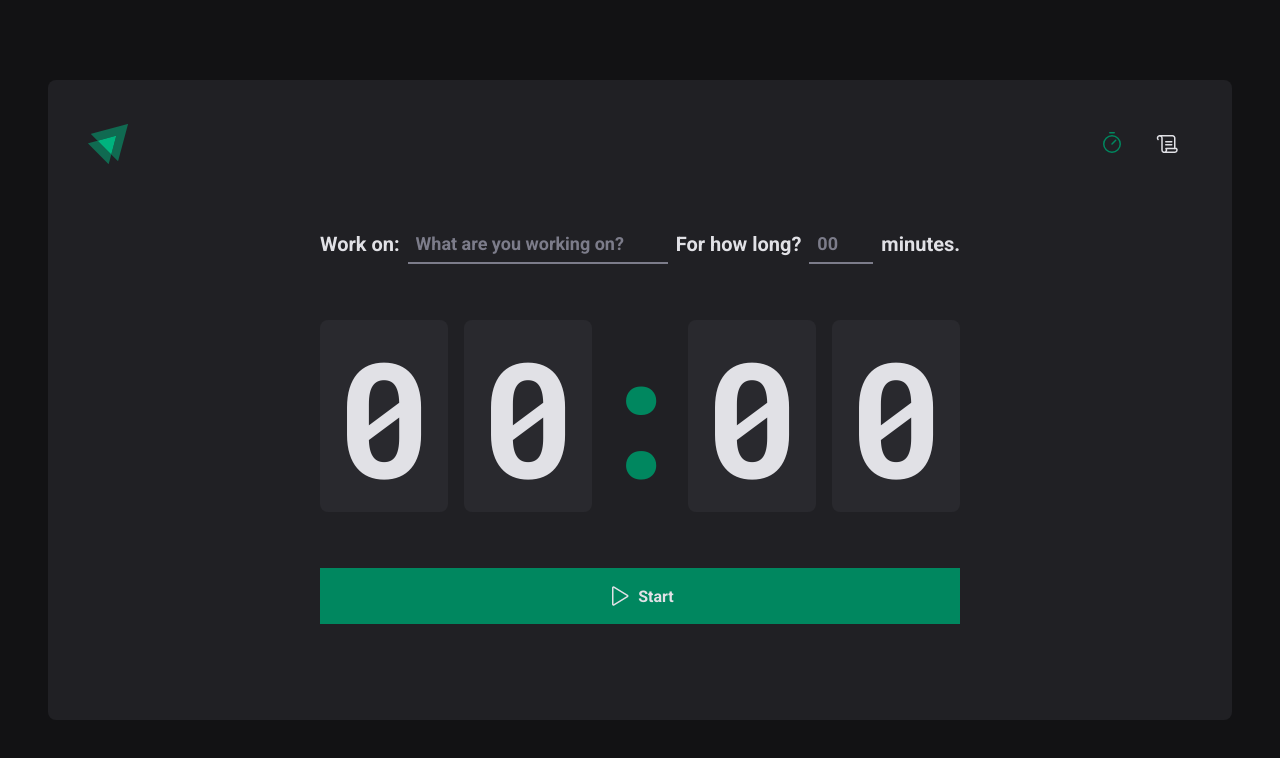
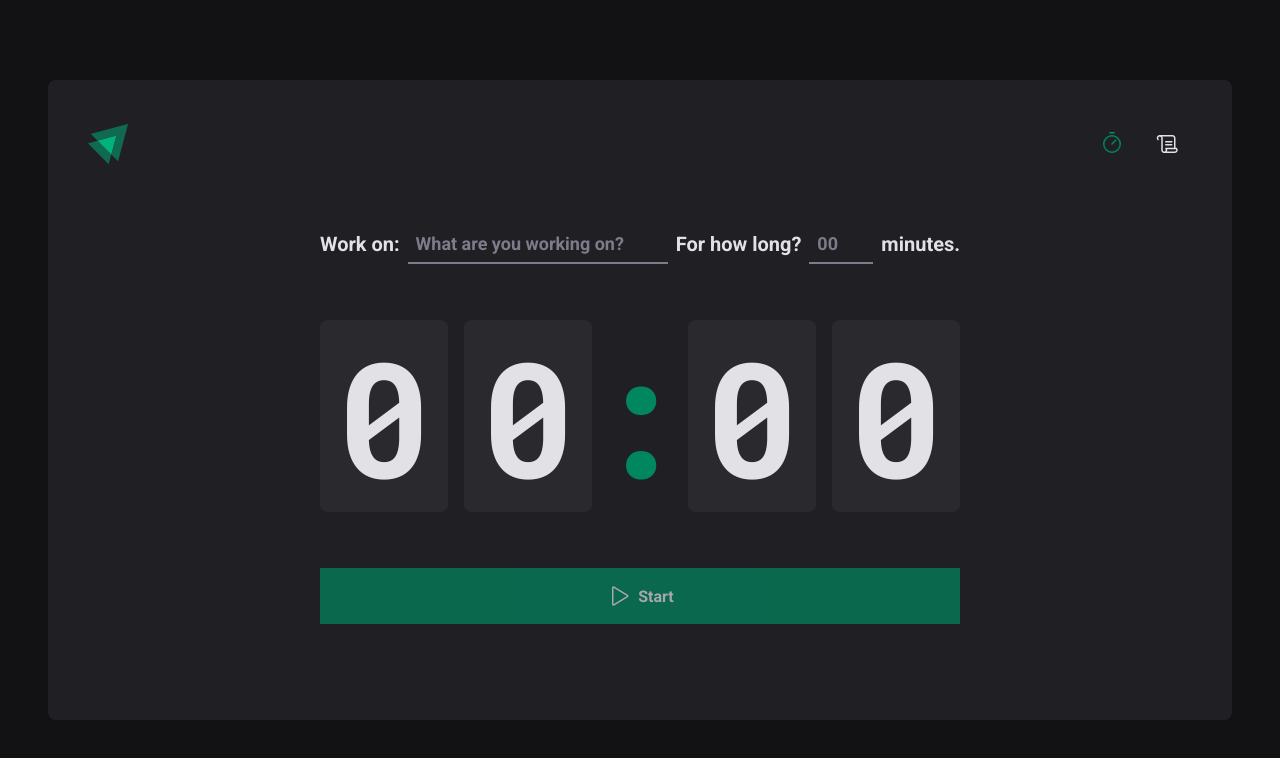
Before and after one commit to tatacsd/pomodoro-app, a React (Vite) app: page / in a window 1280 px wide. Shown: the top 758 px of the page. Built offline with nearby package versions, Linux system fonts and the light colour scheme.

Commit message:
adds reack-hook-form to the project and implements task input

```diff
--- a/package.json
+++ b/package.json
@@ -14,6 +14,7 @@
     "phosphor-react": "^1.4.1",
     "react": "^18.2.0",
     "react-dom": "^18.2.0",
+    "react-hook-form": "^7.39.7",
     "react-router-dom": "^6.4.3",
     "styled-components": "^5.3.6"
   },
--- a/src/pages/Home/index.tsx
+++ b/src/pages/Home/index.tsx
@@ -1,4 +1,5 @@
 import { Play } from 'phosphor-react';
+import { useForm } from 'react-hook-form';
 import {
   CountdownContainer,
   FormContainer,
@@ -10,9 +11,19 @@
 } from './styles';
 
 export function Home() {
+  const { register, handleSubmit, watch } = useForm();
+
+  const task = watch('task');
+  const minutsAmount = watch('minutsAmount');
+  const isSubmitDisabled = !task;
+
+  const handleCreateNewCycle = (data: any) => {
+    console.log(data);
+  };
+
   return (
     <HomeContainer>
-      <form>
+      <form onSubmit={handleSubmit(handleCreateNewCycle)} action="">
         <FormContainer>
           <label htmlFor="task">Work on:</label>
           <TaskInput
@@ -20,6 +31,7 @@
             id="task"
             placeholder="What are you working on?"
             list="tasks-suggestions"
+            {...register('task')}
           />
 
           <datalist id="tasks-suggestions">
@@ -41,6 +53,7 @@
             step={5}
             min={5}
             max={60}
+            {...register('minutesAmount', { valueAsNumber: true })}
           />
           <span>minutes.</span>
         </FormContainer>
@@ -53,7 +66,7 @@
           <span>0</span>
         </CountdownContainer>
 
-        <StartCountdownButton type="submit">
+        <StartCountdownButton type="submit" disabled={isSubmitDisabled}>
           <Play size={24} />
           Start
         </StartCountdownButton>
```
Also changed, not shown: 1 other file (tests, documents, lock files or other folders).
